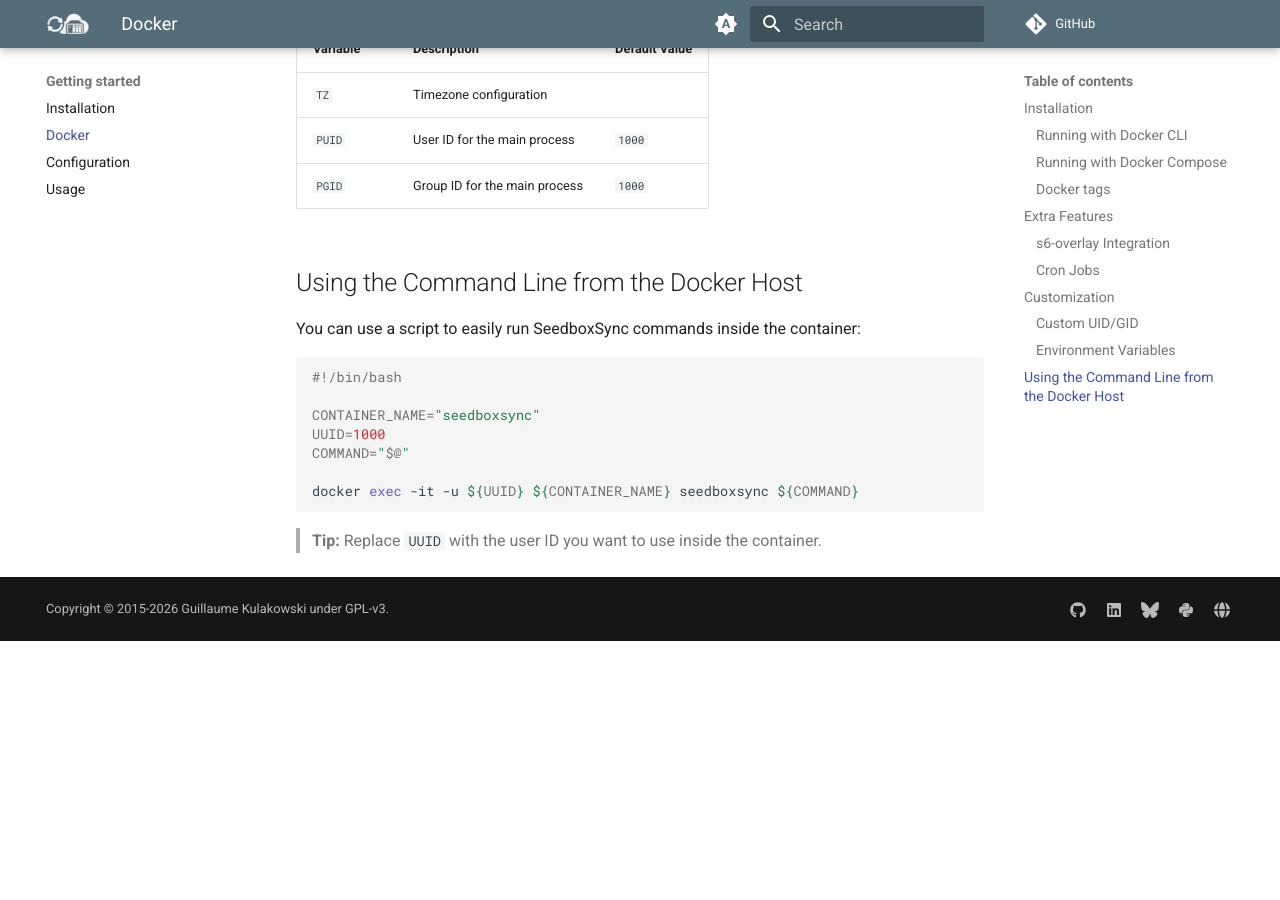
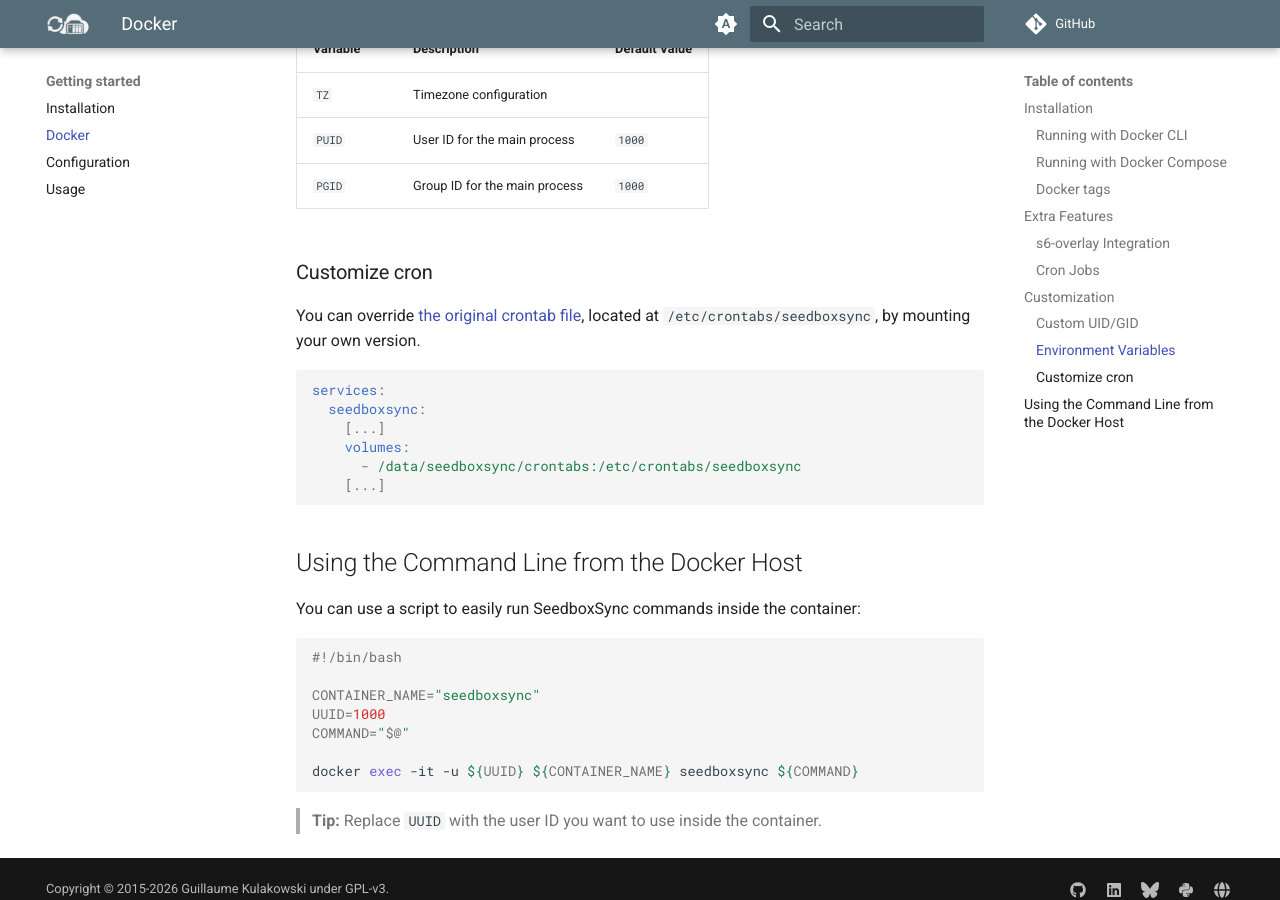
Before and after one commit to llaumgui/seedboxsync, an MkDocs documentation site: the page built from docs/getting-started/docker.md, in a window 1280 px wide and 900 px high, scrolled down 1995 px. Built offline with MkDocs 1.6.1 and Material for MkDocs 9.7.7, drawn with Linux system fonts in a browser that asks for light colours; emoji names are drawn with the system emoji font; comment, search, counter and statistics services are not loaded; before the commit the page ends 2636 px from its top, so only the background shows below that.

Commit message:
✨ Add doc about override cron (issue #93)

````diff
--- a/docs/getting-started/docker.md
+++ b/docs/getting-started/docker.md
@@ -84,6 +84,19 @@
 | `PUID`     | User ID for the main process                  | `1000`        |
 | `PGID`     | Group ID for the main process                 | `1000`        |
 
+### Customize cron
+
+You can override [the original crontab file](docker/etc/crontabs/seedboxsync), located at `/etc/crontabs/seedboxsync`, by mounting your own version.
+
+```yaml
+services:
+  seedboxsync:
+    [...]
+    volumes:
+      - /data/seedboxsync/crontabs:/etc/crontabs/seedboxsync
+    [...]
+```
+
 ## Using the Command Line from the Docker Host
 
 You can use a script to easily run SeedboxSync commands inside the container:
````
